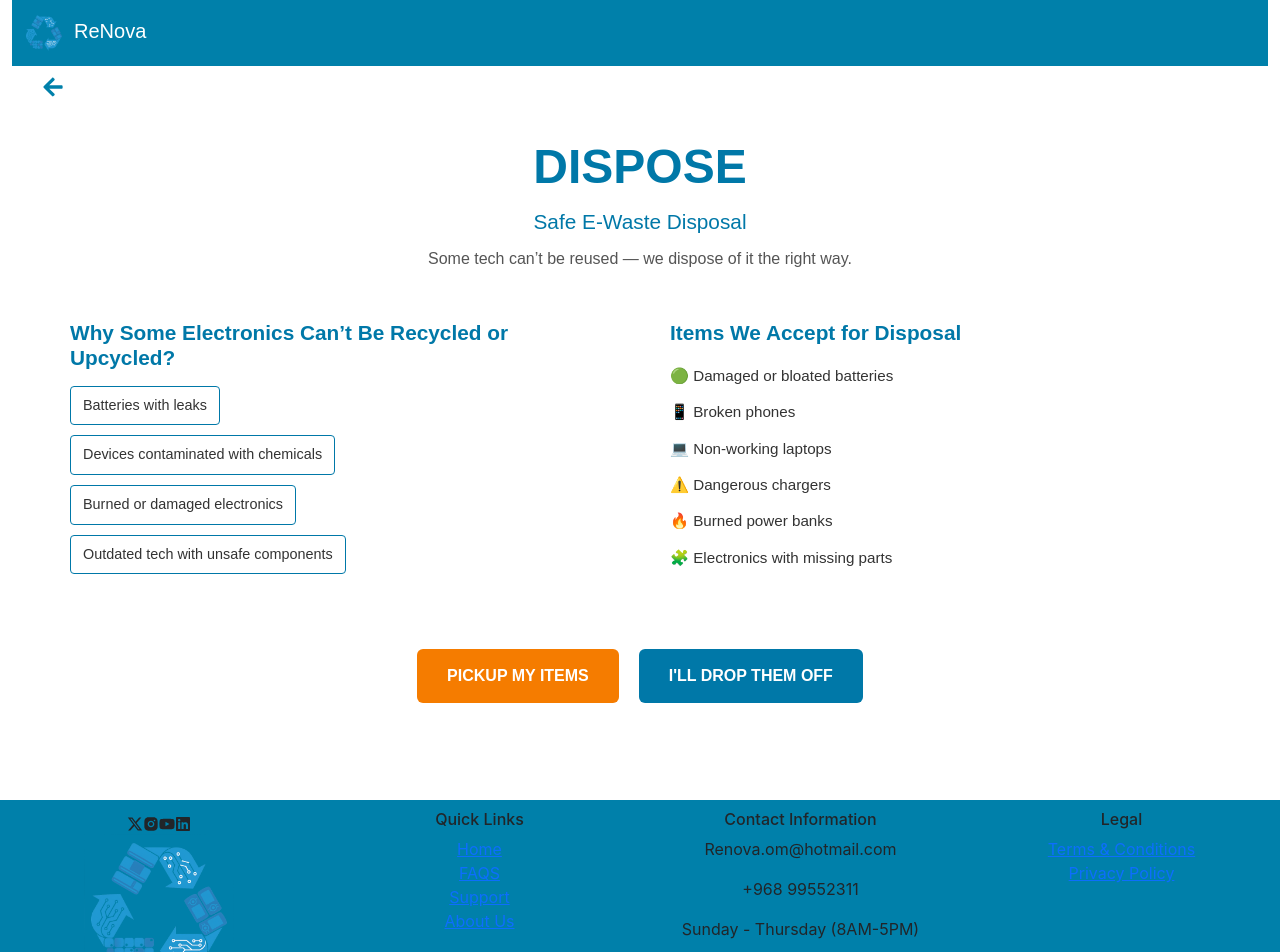
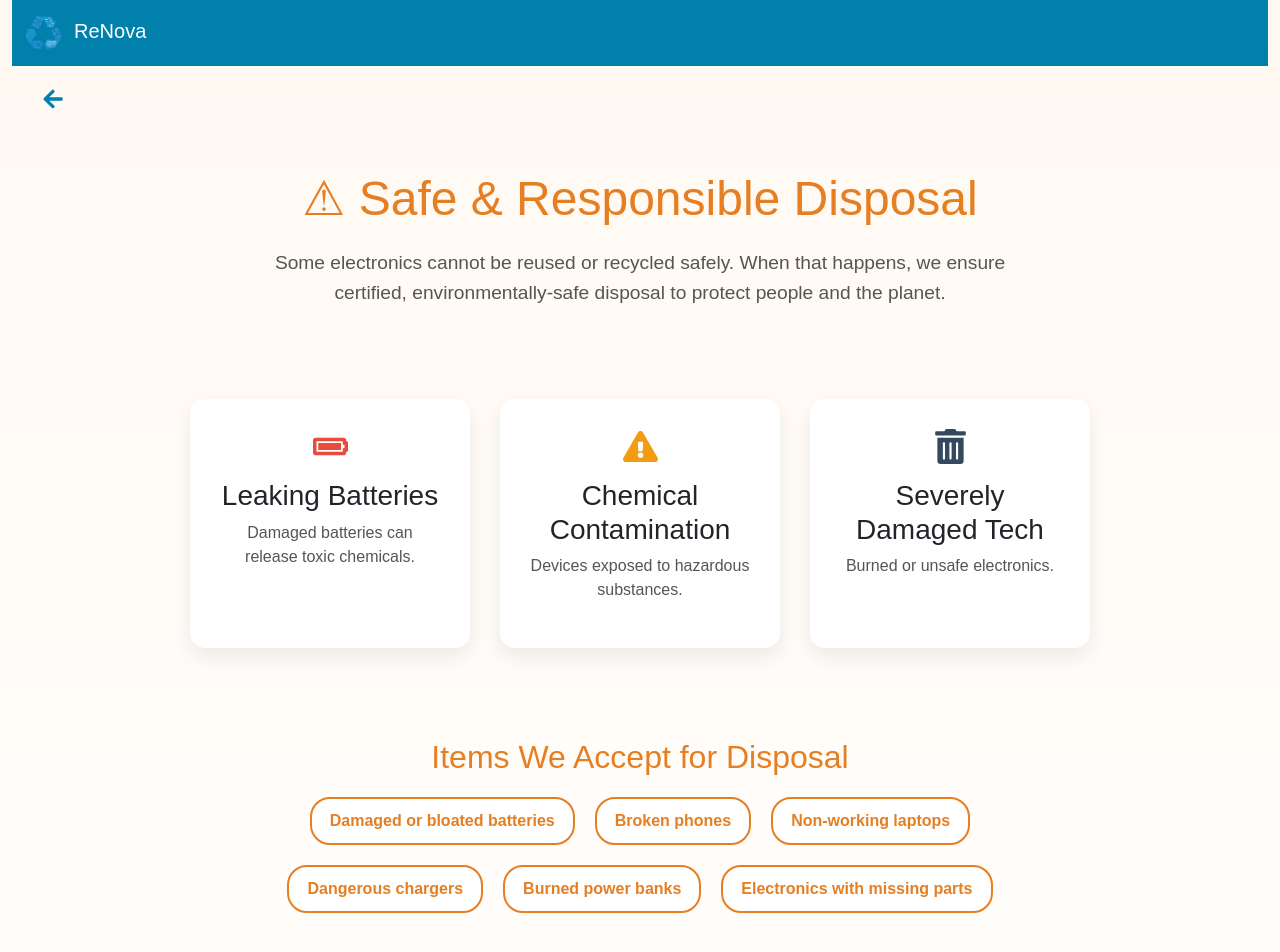
Before and after one commit to razanalraiisi/Renova, a React (Create React App) app in the folder client/: page /dispose in a window 1280 px wide. Shown: the top 952 px of the page. Built offline with nearby package versions, Linux system fonts and the light colour scheme; the HTML template or start-up script is replaced by a standard one.

Commit message:
Updated Dispose page

```diff
--- a/client/src/components/Dispose.js
+++ b/client/src/components/Dispose.js
@@ -1,202 +1,217 @@
 import React from "react";
 import { Navbar, NavbarBrand } from "reactstrap";
 import { Link, useNavigate } from "react-router-dom";
-import { FaArrowLeft } from "react-icons/fa";
+import {
+  FaArrowLeft,
+  FaExclamationTriangle,
+  FaShieldAlt,
+  FaBatteryFull,
+  FaTrashAlt,
+} from "react-icons/fa";
 import logo from "../assets/logo.png";
 
 const Dispose = () => {
   const navigate = useNavigate();
 
-  const styles = {
-    page: {
-      fontFamily: "Arial, sans-serif",
-      minHeight: "100vh",
-      display: "flex",
-      flexDirection: "column",
-      backgroundColor: "#ffffff",
-      color: "#333",
-    },
-
-    backWrapper: {
-      maxWidth: "1200px",
-      margin: "10px 0 0 0", // align left
-      padding: "0 30px",
-      display: "flex",
-      justifyContent: "flex-start",
-      alignItems: "center",
-    },
-    backIcon: {
-      color: "#0080AA",
-      cursor: "pointer",
-      fontSize: "22px",
-    },
-
-    main: {
-      flex: 1,
-      padding: "40px 30px",
-      maxWidth: "1200px",
-      margin: "0 auto",
-      width: "100%",
-    },
-
-    hero: {
-      textAlign: "center",
-      marginBottom: "50px",
-    },
-    heroTitle: {
-      fontSize: "3rem",
-      color: "#0078a8",
-      fontWeight: "bold",
-      marginBottom: "10px",
-    },
-    heroSubtitle: {
-      fontSize: "1.3rem",
-      color: "#0078a8",
-      marginBottom: "10px",
-    },
-    heroText: {
-      fontSize: "1rem",
-      color: "#555",
-    },
-
-    columns: {
-      display: "flex",
-      gap: "60px",
-      flexWrap: "wrap",
-      marginBottom: "60px",
-      alignItems: "flex-start",
-    },
-    column: {
-      flex: 1,
-      minWidth: "280px",
-    },
-
-    sectionTitle: {
-      color: "#0078a8",
-      fontWeight: "bold",
-      marginBottom: "15px",
-      fontSize: "1.3rem",
-    },
-
-    reasonItem: {
-      border: "1px solid #0078a8",
-      padding: "8px 12px",
-      borderRadius: "4px",
-      fontSize: "0.9rem",
-      marginBottom: "10px",
-      width: "fit-content",
-    },
-
-    acceptList: {
-      listStyle: "none",
-      padding: 0,
-      lineHeight: "2",
-    },
-    acceptItem: {
-      display: "flex",
-      alignItems: "center",
-      gap: "10px",
-      fontSize: "0.95rem",
-      marginBottom: "6px",
-    },
-
-    buttons: {
-      display: "flex",
-      justifyContent: "center",
-      gap: "20px",
-      marginBottom: "40px",
-      flexWrap: "wrap",
-    },
-    pickupBtn: {
-      backgroundColor: "#f57c00",
-      color: "#fff",
-      padding: "15px 30px",
-      border: "none",
-      borderRadius: "6px",
-      fontWeight: "bold",
-      cursor: "pointer",
-      fontSize: "1rem",
-    },
-    dropoffBtn: {
-      backgroundColor: "#0078a8",
-      color: "#fff",
-      padding: "15px 30px",
-      border: "none",
-      borderRadius: "6px",
-      fontWeight: "bold",
-      cursor: "pointer",
-      fontSize: "1rem",
-    },
-  };
-
   return (
-    <div style={styles.page}>
+    <div
+      style={{
+        fontFamily: "Arial, sans-serif",
+        background: "linear-gradient(180deg, #fff9f2 0%, #ffffff 100%)",
+      }}
+    >
       {/* NAVBAR */}
       <Navbar style={{ backgroundColor: "#0080AA" }}>
         <NavbarBrand tag={Link} to="/" style={{ color: "white" }}>
-          <img src={logo} alt="logo" style={{ height: 40, marginRight: 10 }} />
+          <img
+            src={logo}
+            alt="logo"
+            style={{ height: 40, width: 40, marginRight: 10 }}
+          />
           ReNova
         </NavbarBrand>
       </Navbar>
 
-      {/* ⬅️ BACK ARROW */}
-      <div style={styles.backWrapper}>
+      {/* BACK BUTTON */}
+      <div style={{ padding: "20px 30px" }}>
         <FaArrowLeft
-          style={styles.backIcon}
+          style={{ color: "#0080AA", cursor: "pointer", fontSize: 22 }}
           onClick={() => navigate("/start")}
         />
       </div>
 
-      {/* MAIN */}
-      <main style={styles.main}>
-        <section style={styles.hero}>
-          <h1 style={styles.heroTitle}>DISPOSE</h1>
-          <p style={styles.heroSubtitle}>Safe E-Waste Disposal</p>
-          <p style={styles.heroText}>
-            Some tech can’t be reused — we dispose of it the right way.
-          </p>
-        </section>
+      {/* HERO */}
+      <section style={{ textAlign: "center", padding: "40px 20px" }}>
+        <h1 style={{ fontSize: "3rem", color: "#e67e22" }}>
+          ⚠ Safe & Responsible Disposal
+        </h1>
+        <p
+          style={{
+            fontSize: "1.2rem",
+            color: "#555",
+            maxWidth: 750,
+            margin: "20px auto",
+            lineHeight: 1.6,
+          }}
+        >
+          Some electronics cannot be reused or recycled safely.
+          When that happens, we ensure certified, environmentally-safe disposal
+          to protect people and the planet.
+        </p>
+      </section>
 
-        <section style={styles.columns}>
-          <div style={styles.column}>
-            <h3 style={styles.sectionTitle}>
-              Why Some Electronics Can’t Be Recycled or Upcycled?
-            </h3>
-            <div style={styles.reasonItem}> Batteries with leaks</div>
-            <div style={styles.reasonItem}> Devices contaminated with chemicals</div>
-            <div style={styles.reasonItem}> Burned or damaged electronics</div>
-            <div style={styles.reasonItem}> Outdated tech with unsafe components</div>
+      {/* WHY SECTION */}
+      <section
+        style={{
+          display: "flex",
+          justifyContent: "center",
+          gap: 30,
+          flexWrap: "wrap",
+          padding: "30px 20px",
+        }}
+      >
+        {[
+          {
+            icon: <FaBatteryFull size={35} color="#e74c3c" />,
+            title: "Leaking Batteries",
+            text: "Damaged batteries can release toxic chemicals.",
+          },
+          {
+            icon: <FaExclamationTriangle size={35} color="#f39c12" />,
+            title: "Chemical Contamination",
+            text: "Devices exposed to hazardous substances.",
+          },
+          {
+            icon: <FaTrashAlt size={35} color="#34495e" />,
+            title: "Severely Damaged Tech",
+            text: "Burned or unsafe electronics.",
+          },
+        ].map((card, index) => (
+          <div
+            key={index}
+            style={{
+              background: "#ffffff",
+              borderRadius: 15,
+              padding: 30,
+              width: 280,
+              textAlign: "center",
+              boxShadow: "0 8px 20px rgba(0,0,0,0.08)",
+            }}
+          >
+            {card.icon}
+            <h3 style={{ marginTop: 15 }}>{card.title}</h3>
+            <p style={{ color: "#555" }}>{card.text}</p>
           </div>
+        ))}
+      </section>
 
-          <div style={styles.column}>
-            <h3 style={styles.sectionTitle}>Items We Accept for Disposal</h3>
-            <ul style={styles.acceptList}>
-              <li style={styles.acceptItem}>🟢 Damaged or bloated batteries</li>
-              <li style={styles.acceptItem}>📱 Broken phones</li>
-              <li style={styles.acceptItem}>💻 Non-working laptops</li>
-              <li style={styles.acceptItem}>⚠️ Dangerous chargers</li>
-              <li style={styles.acceptItem}>🔥 Burned power banks</li>
-              <li style={styles.acceptItem}>🧩 Electronics with missing parts</li>
-            </ul>
-          </div>
-        </section>
+      {/* ACCEPTED ITEMS */}
+      <section
+        style={{
+          maxWidth: 900,
+          margin: "40px auto",
+          padding: "20px",
+          textAlign: "center",
+        }}
+      >
+        <h2 style={{ color: "#e67e22", marginBottom: 20 }}>
+          Items We Accept for Disposal
+        </h2>
 
-       <section style={styles.buttons}>
-  <button
-    style={styles.pickupBtn}
-    onClick={() => navigate("/PickupRequest")}
-  >
-    PICKUP MY ITEMS
-  </button>
-  <button
-    style={styles.dropoffBtn}
-    onClick={() => navigate("/DropOff")}
-  >
-    I'LL DROP THEM OFF
-  </button>
-</section>
+        <div
+          style={{
+            display: "flex",
+            justifyContent: "center",
+            gap: 20,
+            flexWrap: "wrap",
+          }}
+        >
+          {[
+            "Damaged or bloated batteries",
+            "Broken phones",
+            "Non-working laptops",
+            "Dangerous chargers",
+            "Burned power banks",
+            "Electronics with missing parts",
+          ].map((item, index) => (
+            <span
+              key={index}
+              style={{
+                padding: "10px 18px",
+                borderRadius: 20,
+                backgroundColor: "#fff",
+                border: "2px solid #e67e22",
+                color: "#e67e22",
+                fontWeight: "bold",
+              }}
+            >
+              {item}
+            </span>
+          ))}
+        </div>
+      </section>
 
-      </main>
+      {/* SAFETY PROMISE */}
+      <section
+        style={{
+          backgroundColor: "#fff3e6",
+          padding: "50px 20px",
+          textAlign: "center",
+        }}
+      >
+        <FaShieldAlt size={40} color="#e67e22" />
+        <h2 style={{ color: "#e67e22", marginTop: 15 }}>
+          Our Safety Commitment
+        </h2>
+        <p
+          style={{
+            maxWidth: 700,
+            margin: "15px auto",
+            color: "#555",
+            lineHeight: 1.6,
+          }}
+        >
+          All hazardous materials are processed according to environmental
+          standards. We partner with certified disposal facilities to ensure
+          zero illegal dumping and full regulatory compliance.
+        </p>
+      </section>
+
+      {/* CTA */}
+      <section style={{ textAlign: "center", padding: "60px 20px" }}>
+        <button
+          style={{
+            backgroundColor: "#f57c00",
+            color: "#fff",
+            padding: "15px 30px",
+            border: "none",
+            borderRadius: 8,
+            fontWeight: "bold",
+            fontSize: "1rem",
+            marginRight: 20,
+            cursor: "pointer",
+          }}
+          onClick={() => navigate("/PickupRequest")}
+        >
+          🚚 Schedule Pickup
+        </button>
+
+        <button
+          style={{
+            backgroundColor: "#0080AA",
+            color: "#fff",
+            padding: "15px 30px",
+            border: "none",
+            borderRadius: 8,
+            fontWeight: "bold",
+            fontSize: "1rem",
+            cursor: "pointer",
+          }}
+          onClick={() => navigate("/DropOff")}
+        >
+          📍 Drop Off Instead
+        </button>
+      </section>
     </div>
   );
 };
```
